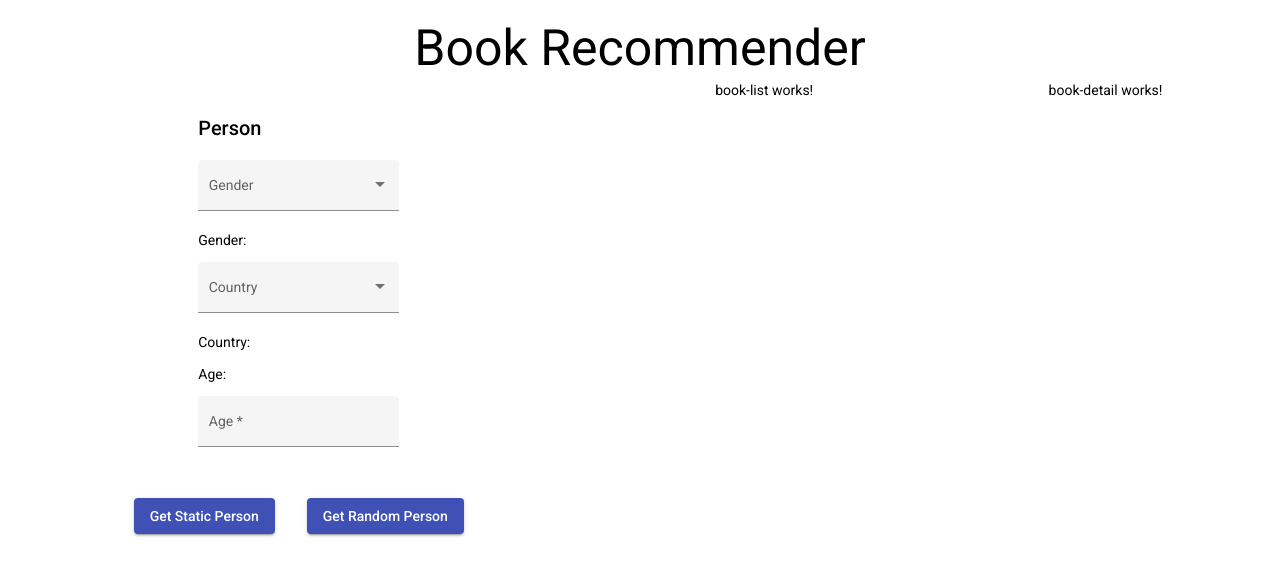
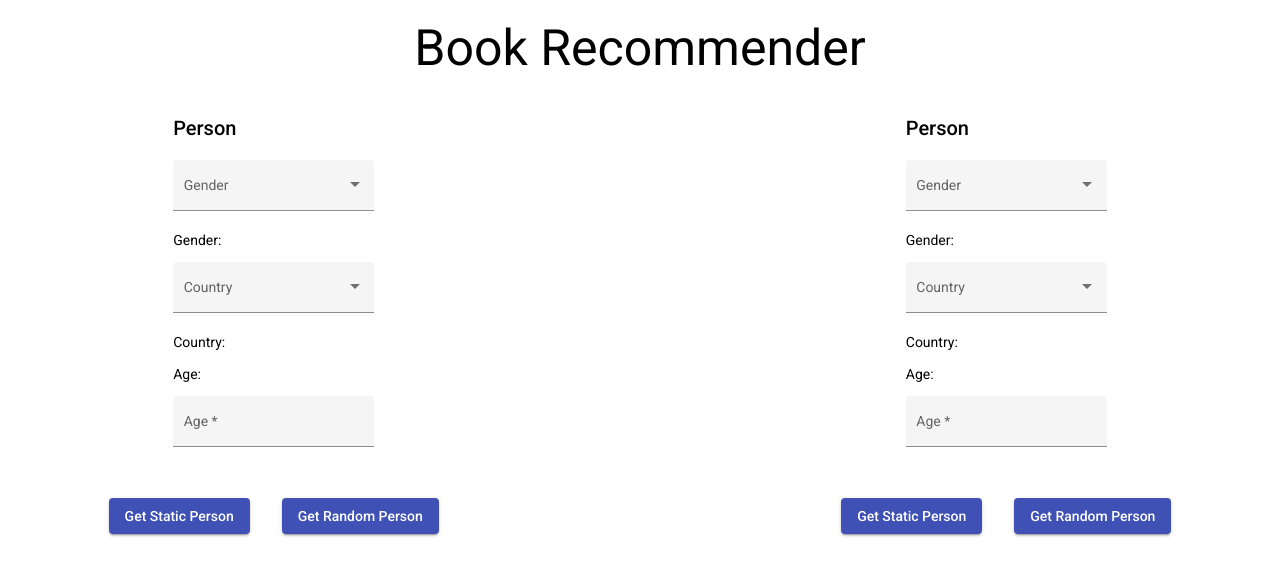
Before and after one commit to m2mt-l/book_recommender, an Angular app: page /person-input in a window 1280 px wide. Shown: the top 576 px of the page. Built offline with nearby package versions, Linux system fonts and the light colour scheme.

Commit message:
feat: add routing

```diff
--- a/src/app/app-routing.module.ts
+++ b/src/app/app-routing.module.ts
@@ -5,6 +5,7 @@
 import { BookDetailComponent } from './book-detail/book-detail.component';
 
 const routes: Routes = [
+    { path: '', redirectTo: '/', pathMatch: 'full' },
     { path: 'person-input', component: PersonInputComponent },
     { path: 'book-list', component: BookListComponent },
     { path: 'book-detail', component: BookDetailComponent },
--- a/src/app/app.component.css
+++ b/src/app/app.component.css
@@ -3,6 +3,7 @@
     text-align: center;
     margin-top: 2rem;
     margin-bottom: 1rem;
+    cursor: pointer;
 }
 
 .dashboard {
--- a/src/app/app.component.html
+++ b/src/app/app.component.html
@@ -1,6 +1,5 @@
-<h1 class="title">{{ title }}</h1>
+<h1 routerLink="/" routerLinkActive="active-link" class="title">{{ title }}</h1>
 <div class="dashboard">
     <app-person-input></app-person-input>
-    <app-book-list></app-book-list>
-    <app-book-detail></app-book-detail>
+    <router-outlet></router-outlet>
 </div>
--- a/src/app/book-list/book-list.component.html
+++ b/src/app/book-list/book-list.component.html
@@ -1 +1 @@
-<p>book-list works!</p>
+<h2>Matching Book List</h2>
--- a/src/app/person-input/person-input.component.html
+++ b/src/app/person-input/person-input.component.html
@@ -27,7 +27,13 @@
         </mat-form-field>
     </div>
     <div class="getPersonButton">
-        <button mat-raised-button color="primary" (click)="getStaticPerson()">
+        <button
+            mat-raised-button
+            color="primary"
+            routerLink="/book-list"
+            routerLinkActive="active-link"
+            (click)="getStaticPerson()"
+        >
             Get Static Person
         </button>
         <button mat-raised-button color="primary" (click)="getRandomPerson()">
```
